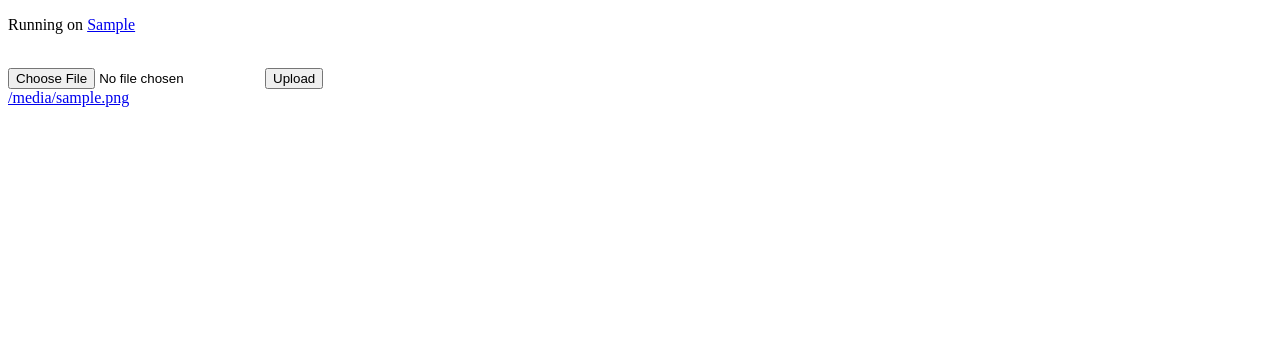
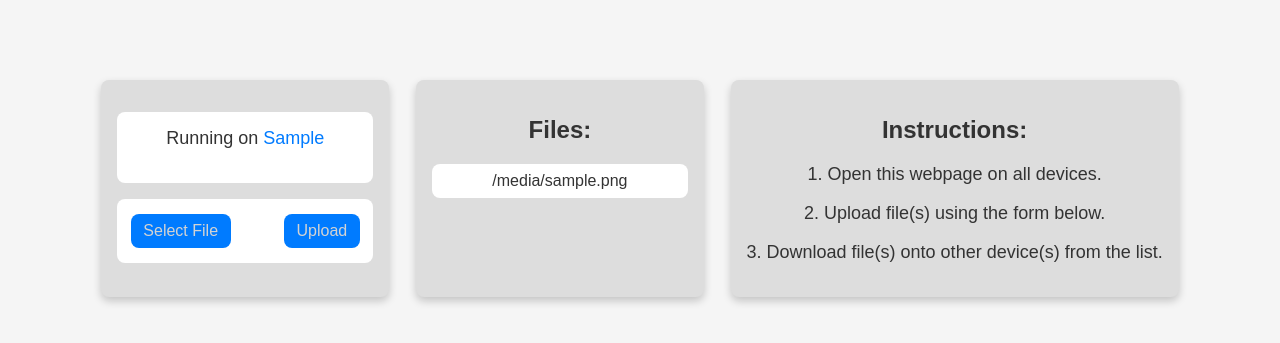
Before and after one commit to mecaneer23/local-file-server, a Flask app: template templates/index.html in a window 1280 px wide. Shown: the top 343 px of the page. Run offline with Flask 3, Linux system fonts and the light colour scheme; the template is opened without the code that fills it: most values are stand-ins (such as "Sample title", 1, 10 or a date in 2020); parts of the project's set-up code (start-up, migrations or seed data) failed here and were passed over.

Commit message:
feature: add css

```diff
--- a/server.py
+++ b/server.py
@@ -48,13 +48,10 @@ def download(filename: str) -> Response:
 @app.route("/upload", methods=["POST"])
 def upload() -> Response:
     file = request.files["file"]
-    if file.filename is None:
+    if not file:
         flash("No file provided")
         return redirect("/")
     path = local_path.joinpath(FOLDER, secure_filename(str(file.filename)))
-    if not file:
-        flash("No file provided")
-        return redirect("/")
     if path.exists():
         flash("Filename already exists on server")
         return redirect("/")
--- /dev/null
+++ b/static/style.css
@@ -0,0 +1,90 @@
+body {
+    font-family: 'Arial', sans-serif;
+    background-color: #f5f5f5;
+    color: #333;
+}
+
+.container {
+    display: flex;
+    justify-content: space-around;
+    margin: 10vh;
+}
+
+.section {
+    background-color: #ddd;
+    padding: 2vh;
+    border-radius: 1vh;
+    text-align: center;
+    box-shadow: 0 4px 8px 0 rgba(0, 0, 0, 0.2);
+    min-width: 20vw;
+    transition: all 0.1s linear;
+}
+
+.section:hover {
+    transform: scale(1.1);
+}
+
+a {
+    color: #007bff;
+    text-decoration: none;
+}
+
+a:hover {
+    text-decoration: underline;
+}
+
+p {
+    font-size: 18px;
+}
+
+.box p {
+    margin: 1vh;
+}
+
+form {
+    display: flex;
+    justify-content: space-around;
+    align-items: center;
+}
+
+input[type="file"],
+input[type="submit"] {
+    display: none;
+}
+
+.input-button {
+    background-color: #007bff;
+    color: lightgray;
+    border: none;
+    cursor: pointer;
+    border-radius: 1vh;
+    padding: 1vh 1vw;
+}
+
+.input-button:hover {
+    background-color: #0056b3;
+}
+
+.box {
+    background-color: white;
+    padding: 1vh 0;
+    margin: 2vh 0;
+    border-radius: 1vh;
+    min-height: 6vh;
+}
+
+.files div {
+    background-color: white;
+    padding: 1vh;
+    margin-bottom: 2vh;
+    border-radius: 1vh;
+}
+
+.files a {
+    color: #333;
+    text-decoration: none;
+}
+
+.files a:hover {
+    text-decoration: underline;
+}
--- a/templates/index.html
+++ b/templates/index.html
@@ -5,17 +5,23 @@
     <meta charset="UTF-8">
     <meta name="viewport" content="width=device-width, initial-scale=1.0">
     <title>Local File Server</title>
-    <style>
-
-    </style>
+    <link rel="stylesheet" href="{{ url_for('static', filename='style.css') }}">
 </head>
 
 <body>
+    <div class="container">
+        <div class="section">
+            <div class="box">
                 <p>Running on <a href="{{ ip }}">{{ ip }}</a></p>
                 <img src="{{ qrcode(ip) }}" />
-    <form action="/upload" method="post" enctype="multipart/form-data">
-        <input type="file" name="file" />
-        <input type="submit" value="Upload">
+            </div>
+
+            <form class="box" action="/upload" method="post" enctype="multipart/form-data">
+                <label for="file-upload" class="input-button">Select File</label>
+                <input id="file-upload" type="file" name="file"/>
+                <span id="file-name"></span>
+                <label for="submit-file" class="input-button">Upload</label>
+                <input id="submit-file" type="submit" />
             </form>
             {% with messages = get_flashed_messages() %}
             {% if messages %}
@@ -26,11 +32,26 @@
             {% endfor %}
             {% endif %}
             {% endwith %}
-    <div class="files">
+
+        </div>
+        <div class="section files">
+            <h2>Files:</h2>
             {% for file in files %}
             <div><a href="files/{{ file }}" download>{{ file }}</a></div>
             {% endfor %}
         </div>
+        <div class="section">
+            <h2>Instructions:</h2>
+            <p>1. Open this webpage on all devices.</p>
+            <p>2. Upload file(s) using the form below.</p>
+            <p>3. Download file(s) onto other device(s) from the list.</p>
+        </div>
+    </div>
+    <script>
+        document.getElementById("file-upload").addEventListener("change", () => {
+            document.getElementById("file-name").innerHTML = document.getElementById("file-upload").files[0].name;
+        });
+    </script>
 </body>
 
 </html>
```
Also changed, not shown: todo.md (+0 -1 lines). Lines whose indentation alone changed are shown as unchanged.
